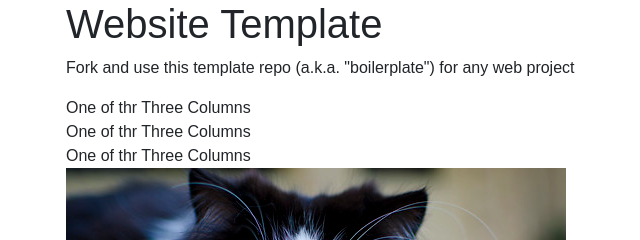
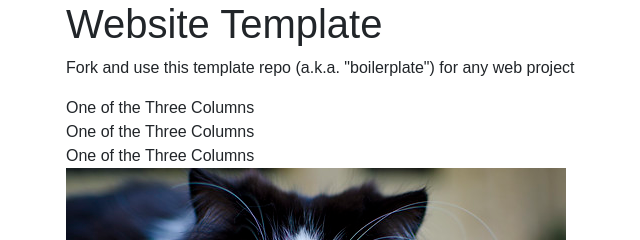
Before and after one commit to DanieJ50/responsive-design, a plain HTML site: page index.html in a window 1280 px wide. Shown: the top 240 px of the page, 16-656 px from the left. Drawn offline with nearby package versions, Linux system fonts and the light colour scheme.

```diff
--- a/index.html
+++ b/index.html
@@ -12,13 +12,13 @@
 	<h1>Website Template</h1>
 	<p>Fork and use this template repo (a.k.a. "boilerplate") for any web project</p>
 	<div class="col">
-		One of thr Three Columns
+		One of the Three Columns
 	</div>
 	<div class="col">
-		One of thr Three Columns
+		One of the Three Columns
 	</div>
 	<div class="col">
-		One of thr Three Columns
+		One of the Three Columns
 	</div>
 	<img src="assets/img/cat.jpg" alt="">
 </div>
```
